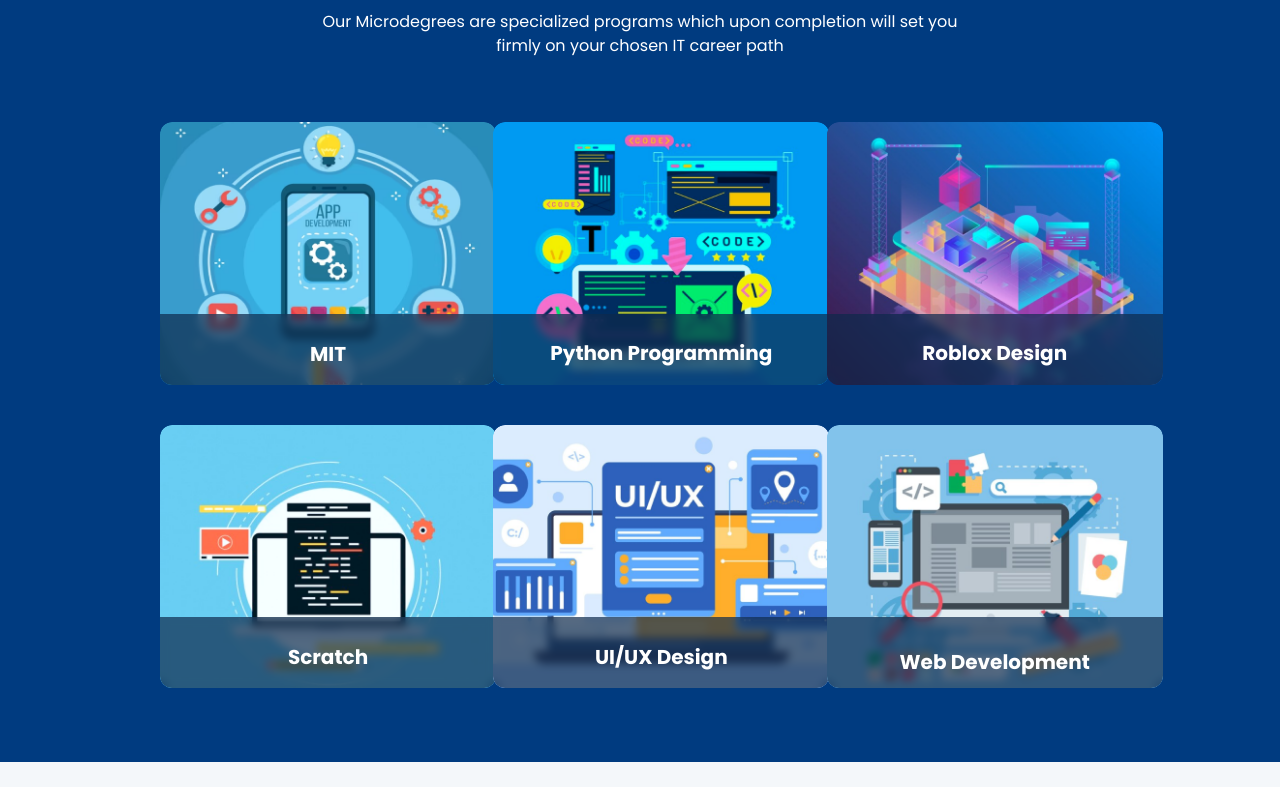
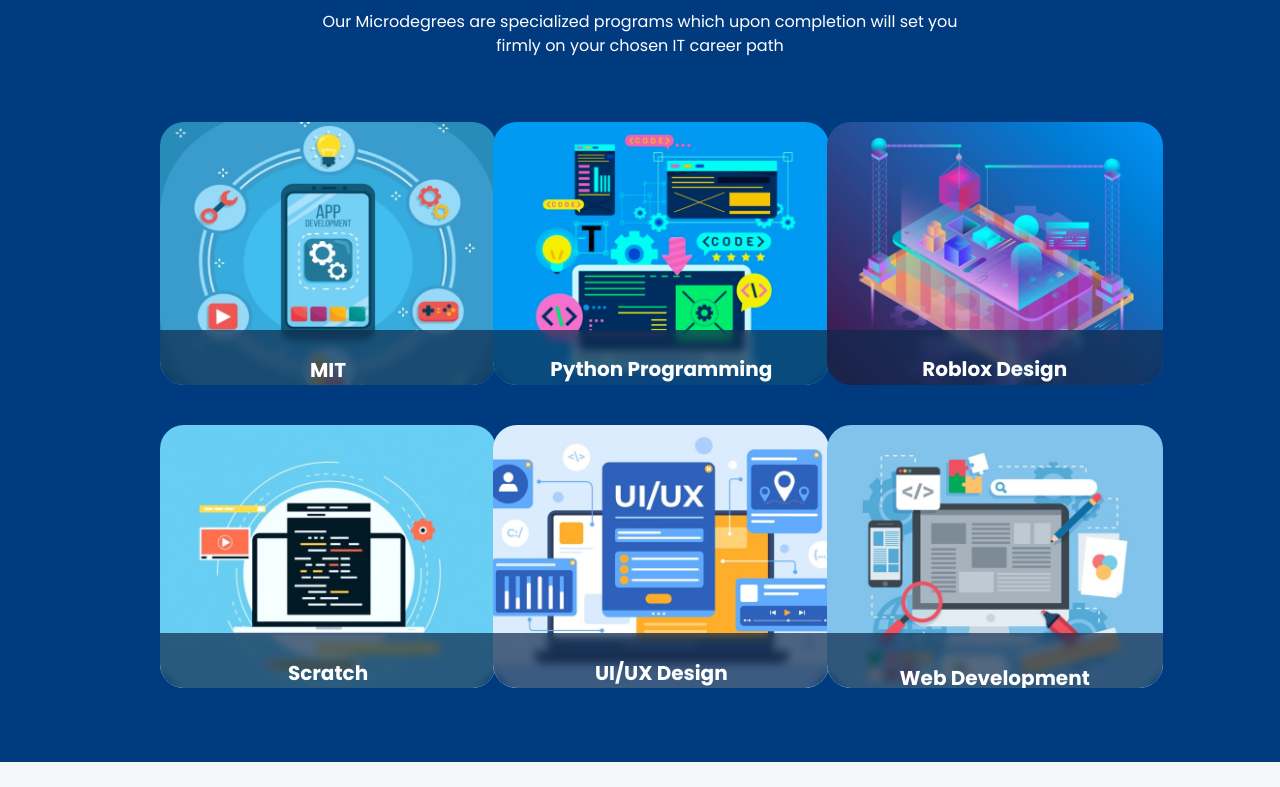
Before and after one commit to Adeleyeha-17/Leadwinn-Academy, a React (Vite) app: page / in a window 1280 px wide. Shown: the part 1813-2600 px from the top of the page. Built offline with nearby package versions, Linux system fonts and the light colour scheme.

Commit message:
updated courses

```diff
--- a/src/components/Courses/Courses.tsx
+++ b/src/components/Courses/Courses.tsx
@@ -46,9 +46,9 @@ export const Courses = () => {
 
       <div className="grid grid-cols-6 sm:grid-cols-2 lg:grid-cols-3 gap-72 sm:gap-10">
          {courses.map((data, index) => (
-            <div key={index} className="w-[17rem] sm:w-[17rem] xl:w-[21rem] relative rounded-xl overflow-hidden mx-auto">
+            <div key={index} className="w-[17rem] sm:w-[17rem] xl:w-[21rem] relative rounded-3xl overflow-hidden mx-auto">
                <img src={data.img} alt={data.heading} className="w-full rounded-xl" />
-               <div className="absolute translate-y-40 xl:translate-y-48 hover:translate-y-0 transition ease-in-out duration-680 flex flex-col justify-center items-center gap-10 bg-courses bg-opacity-70 backdrop-blur-sm inset-0 text-white rounded-3xl rounded-t-none">
+               <div className="absolute translate-y-40 xl:translate-y-52 hover:translate-y-0 transition ease-in-out duration-680 flex flex-col justify-center items-center gap-10 bg-courses bg-opacity-70 backdrop-blur-sm inset-0 text-white rounded-3xl rounded-t-none">
                   <h1 className="font-bold text-xs sm:text-base xl:text-xl">{data.heading}</h1>
                   <img src={data.overlayImg} alt={data.heading} className="max-sm:w-[2rem] max-xl:w-[3rem]"/>
 
```
